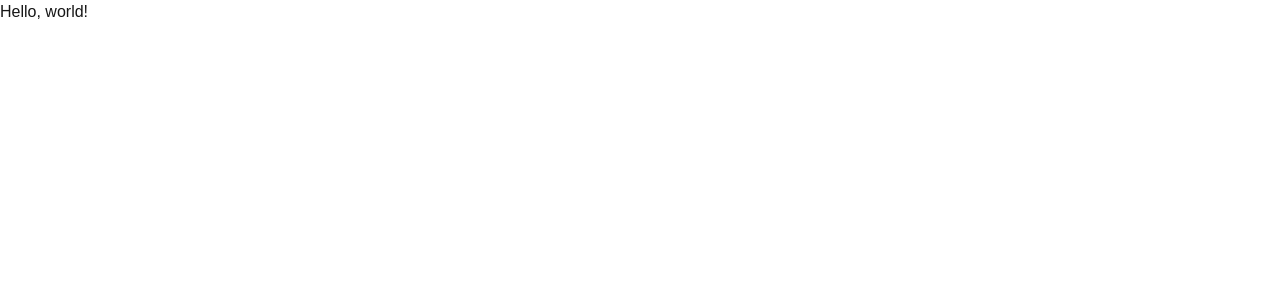
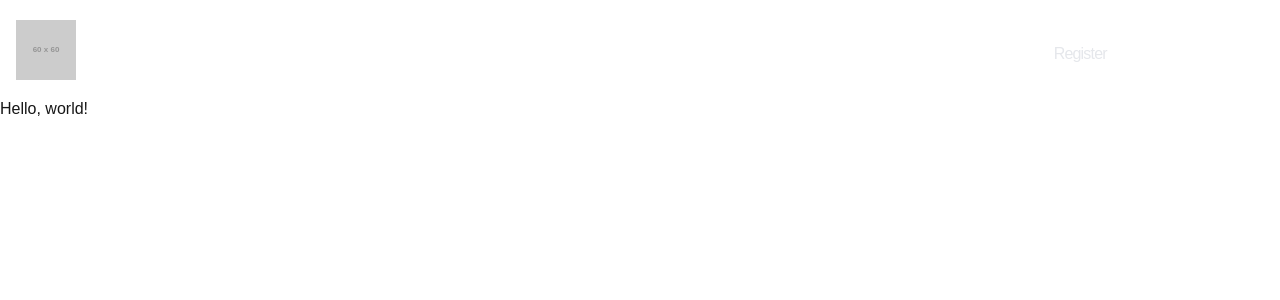
Before and after one commit to Javier-Lever/igClone, a Next.js app: page / in a window 1280 px wide. Shown: the top 300 px of the page. Built offline with nearby package versions, Linux system fonts and the light colour scheme.

Commit message:
Add(web): Header to layout

```diff
--- a/app/layout.jsx
+++ b/app/layout.jsx
@@ -1,3 +1,4 @@
+import Header from "@/components/Header";
 import "./globals.css";
 
 export const metadata = {
@@ -9,6 +10,7 @@ export default function RootLayout({ children }) {
   return (
     <html lang="en">
       <body>
+        <Header/>
         {children}
       </body>
     </html>
--- /dev/null
+++ b/components/Header.jsx
@@ -0,0 +1,88 @@
+"use client"
+import Link from "next/link";
+import { useState } from "react";
+
+export default function () {
+  const [mobileMenuVisible, setMobileMenuVisibility] = useState(false);
+
+  return (
+    <header>
+      {/* nav */}
+      <nav className="container px-4 mx-auto">
+        <div className="flex items-center justify-between pt-5 pb-2.5 -m-2">
+          <div className="w-auto p-2">
+            {/* logo */}
+            <div className="flex flex-wrap items-center">
+              <div className="w-auto"><a className="relative z-10 inline-block" href="/"><img src="https://placehold.co/60x60" alt="" /></a></div>
+            </div>
+          </div>
+          <div className="w-auto p-2">
+            <div className="flex flex-wrap items-center gap-5">
+              <div className="w-auto hidden lg:block">
+                {/* Here you can put new links */}
+              </div>
+
+              <div className="w-auto hidden lg:block">
+                <div className="inline-block">
+                  <Link className="inline-block px-8 py-4 text-gray-200 hover:text-white tracking-tighter hover:bg-gray-400 border-2 border-white focus:border-gray-400 focus:border-opacity-40 hover:border-gray-400 focus:ring-4 focus:ring-gray-400 focus:ring-opacity-40 rounded-full transition duration-300" href="/register">
+                    Register
+                  </Link>
+                </div>
+              </div>
+
+              <div className="w-auto hidden lg:block">
+                <div className="inline-block">
+                  <Link className="inline-block px-8 py-4 text-white hover:text-black tracking-tighter hover:bg-green-400 border-2 border-white focus:border-green-400 focus:border-opacity-40 hover:border-green-400 focus:ring-4 focus:ring-green-400 focus:ring-opacity-40 rounded-full transition duration-300" href="/login">Login</Link></div>
+              </div>
+
+              <div className="w-auto lg:hidden">
+                <button className="relative z-10 inline-block" onClick={() => setMobileMenuVisibility(!mobileMenuVisible)}>
+                  <svg className="text-green-500" width="51" height="51" viewBox="0 0 56 56" fill="none" xmlns="http://www.w3.org/2000/svg">
+                    <rect width="56" height="56" rx="28" fill="currentColor"></rect>
+                    <path d="M37 32H19M37 24H19" stroke="black" strokeWidth="1.5" strokeLinecap="round" strokeLinejoin="round"></path>
+                  </svg>
+                </button>
+              </div>
+            </div>
+          </div>
+        </div>
+      </nav>
+
+      {/* phone nav */}
+      <div className={` ${mobileMenuVisible ? "fixed" : "hidden"} top-0 left-0 bottom-0 w-4/6 sm:max-w-xs z-50`}>
+        <div className="fixed inset-0 bg-black opacity-60" ></div>
+        <nav className="relative z-10 px-9 pt-8 h-full bg-black overflow-y-auto">
+          <div className="flex flex-wrap justify-between h-full">
+            <div className="w-full">
+              <div className="flex items-center justify-between -m-2">
+                <div className="w-auto p-2"><a className="inline-block" href="#"><img src="https://placehold.co/600x400" alt="" /></a></div>
+                <div className="w-auto p-2">
+                  <button className="inline-block text-white" onClick={() => setMobileMenuVisibility(!mobileMenuVisible)}>
+                    <svg width="24" height="24" viewBox="0 0 24 24" fill="none" xmlns="http://www.w3.org/2000/svg">
+                      <path d="M6 18L18 6M6 6L18 18" stroke="currentColor" strokeWidth="2" strokeLinecap="round" strokeLinejoin="round"></path>
+                    </svg>
+                  </button>
+                </div>
+              </div>
+            </div>
+            <div className={` hidden flex-col justify-center py-16 w-full`}>
+              {/* Here you can put new links */}
+            </div>
+
+            {/* Btn */}
+            <div className="flex flex-col justify-end w-full pb-8 gap-5">
+              <Link className="inline-block px-8 py-4 text-center text-white hover:text-white tracking-tighter hover:bg-gray-400 border-2 border-white focus:border-gray-400 focus:border-opacity-40 hover:border-gray-400 focus:ring-4 focus:ring-gray-400 focus:ring-opacity-40 rounded-full transition duration-300" href="/register">
+                Register
+              </Link>
+
+              <Link className="inline-block px-8 py-4 text-center text-white hover:text-black tracking-tighter hover:bg-green-400 border-2 border-white focus:border-green-400 focus:border-opacity-40 hover:border-green-400 focus:ring-4 focus:ring-green-400 focus:ring-opacity-40 rounded-full transition duration-300" href="/login">
+                Login
+              </Link>
+            </div>
+          </div>
+        </nav>
+      </div>
+
+    </header>
+  );
+}
```
